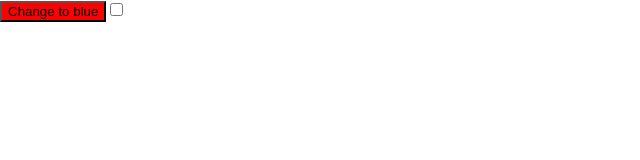
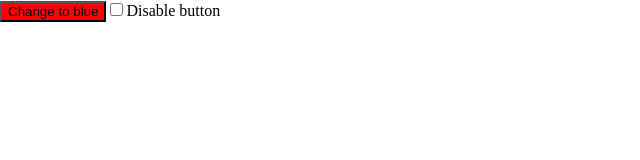
Before and after one commit to davidemmolino/RTL-reference-repo, a React (Create React App) app: page / in a window 1280 px wide. Shown: the top 160 px of the page, without its empty margins (0-640 px from the left). Built offline with nearby package versions, Linux system fonts and the light colour scheme.

Commit message:
Improved readme, added checkbox by name

```diff
--- a/src/App.js
+++ b/src/App.js
@@ -9,19 +9,25 @@ function App() {
   return (
     <div>
       <button
-        style={{backgroundColor: buttonColor}}
+        style={{backgroundColor: disabled ? 'gray' : buttonColor}}
         onClick={() => setButtonColor(newButtonColor)}
         disabled={disabled}
         >
           Change to {newButtonColor}
         </button>
         <input
+          label="Disable button"
           type="checkbox"
-          id="enable-button-checkbox"
+          id="disable-button-checkbox"
           defaultChecked={disabled}
           aria-checked={disabled}
           onClick={(e) => setDisabled(e.target.checked)}
         />
+        <label
+          htmlFor="disable-button-checkbox"
+        >
+          Disable button
+        </label>
     </div>
   );
 }
```
Also changed, not shown: 2 other files (tests, documents, lock files or other folders).
